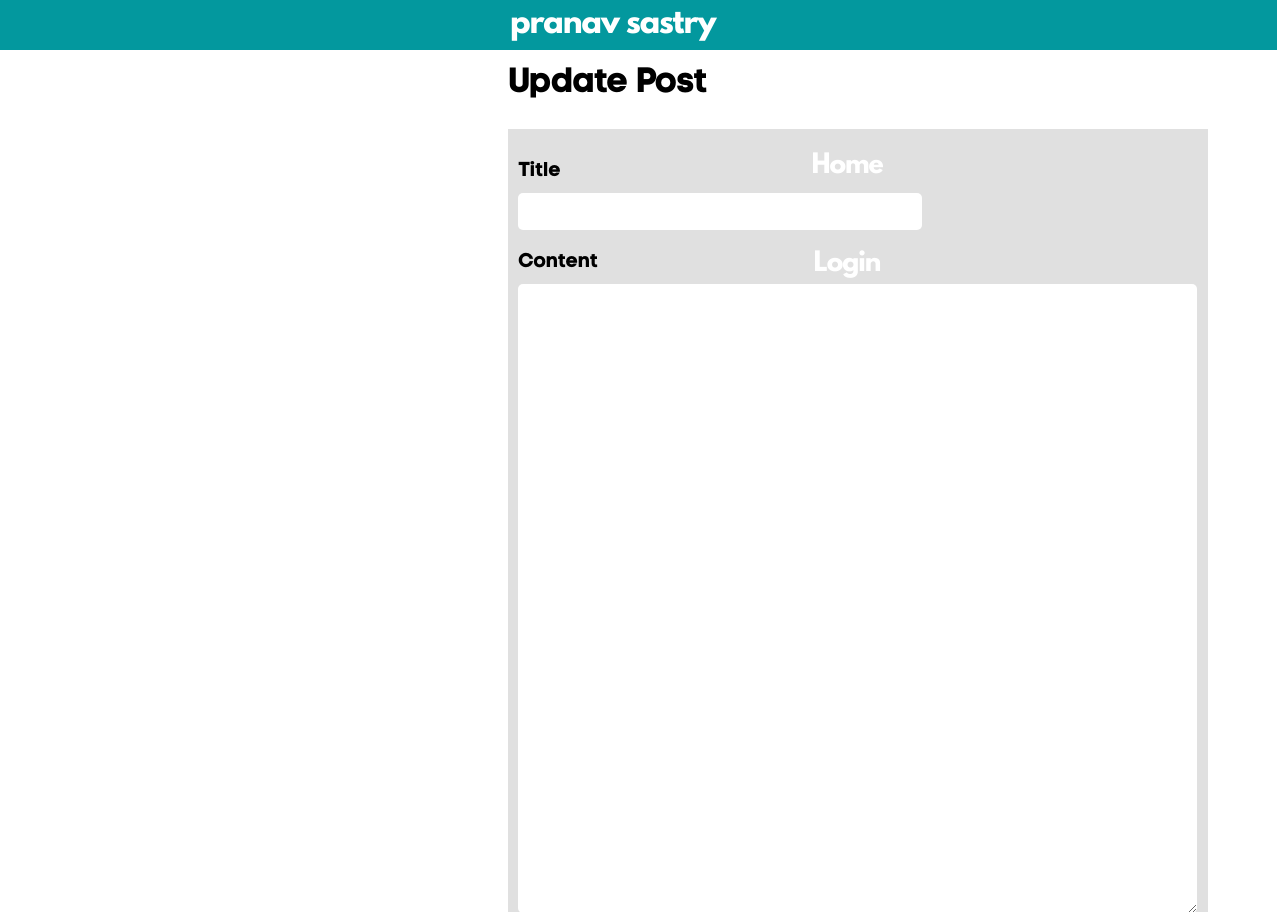
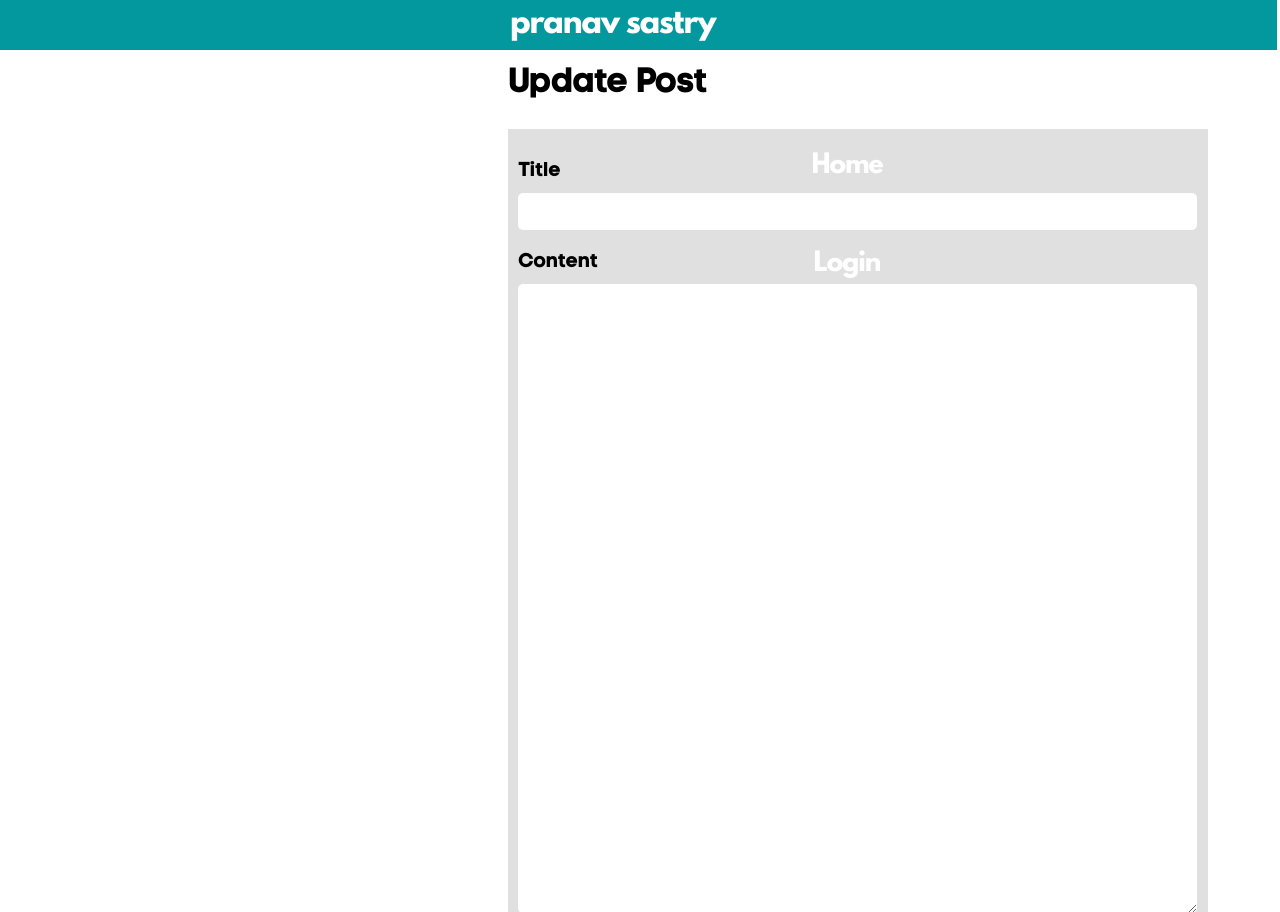
Before and after one commit to pranftw/flask_it, a Flask app: template flaskblog/templates/update_page.html in a window 1280 px wide. Shown: the top 912 px of the page. Run offline with Flask 2, Linux system fonts and the light colour scheme; the template is opened without the code that fills it: values that come from a table or form of the project are taken from there, others are empty.

Commit message:
Updated update_page.html

```diff
--- a/flaskblog/templates/update_page.html
+++ b/flaskblog/templates/update_page.html
@@ -10,14 +10,14 @@
         {{ form.title.label(class="label_field") }}
         <div></div>
         {% if form.title.errors %}
-          {{ form.title(class="input_field_error") }}
+          {{ form.title(class="input_field_error",style="font-size:25px;width:675px;font-weight:800;font-family:'Code-Pro',sans-serif;") }}
           <div style="color:#f72d52;">
             {% for error in form.title.errors %}
               <h3 style="font-size:15px;margin-top:5px;">{{ error }}</h3>
             {% endfor %}
           </div>
         {% else %}
-          {{ form.title(class="input_field") }}
+          {{ form.title(class="input_field",style="font-size:25px;width:675px;font-weight:800;font-family:'Code-Pro',sans-serif;") }}
         {% endif %}
       </div>
       <div style="margin-top:20px;">
```
